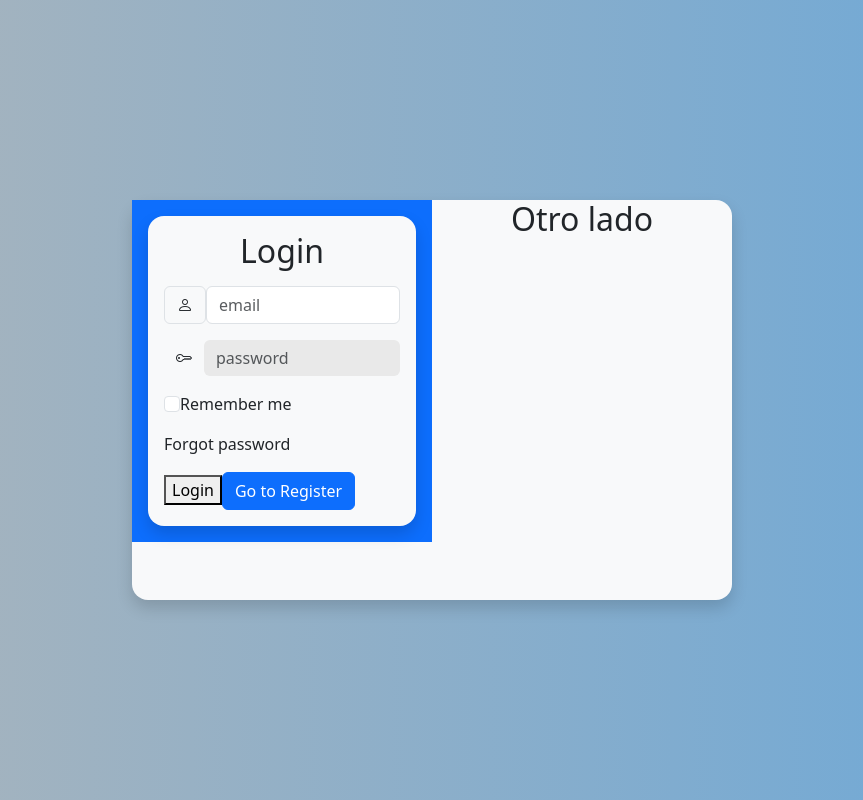
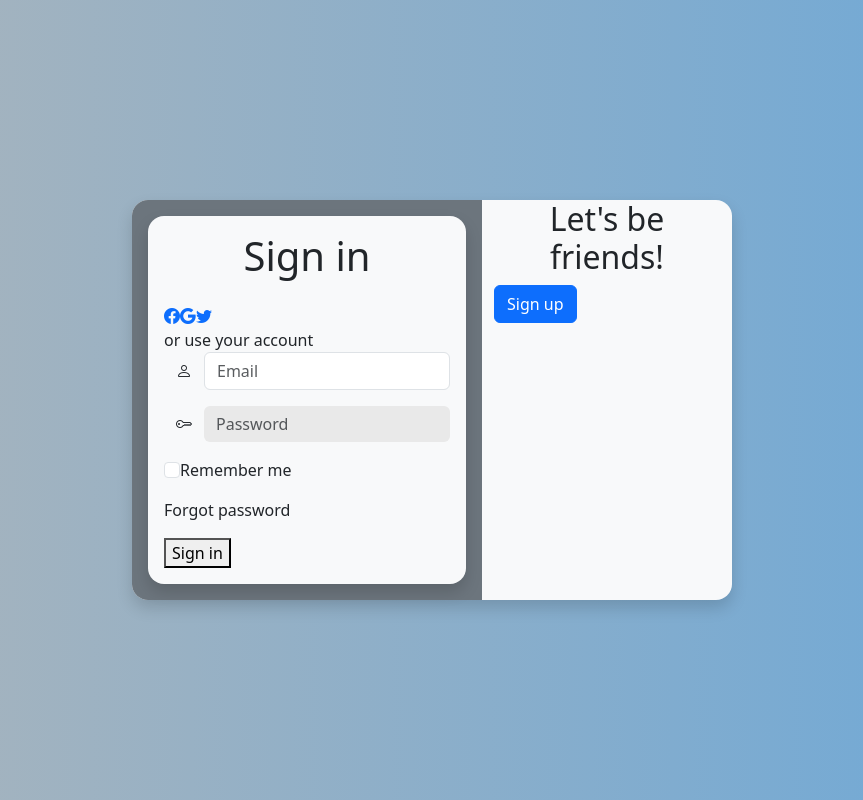
Before and after one commit to Ssamuelfernandez/LoginSocialWeb, a Vue app: page /login in a window 1280 px wide. Shown: the whole page, without its empty margins (208-1071 px from the left). Built offline with nearby package versions, Linux system fonts and the light colour scheme.

Commit message:
14 de octubre

```diff
--- a/src/views/LoginView.vue
+++ b/src/views/LoginView.vue
@@ -2,26 +2,32 @@
 
     <div class="container bg-light position-absolute top-50 start-50 translate-middle rounded-4 shadow">
 
-        <div v-if="view === 'login'" id="animationContainerLogin" class="container-login flip-vertical-right">
+        <div v-if="view === 'login'" id="animationContainerLogin" class="container-login flip-vertical-right h-100">
 
-            <div class="row align-items-start">
+            <div class="row h-100">
 
-                <div class="col-lg-6 bg-primary p-3">
+                <div class="col-lg-7 bg-secondary p-3 rounded-start-4 h-100">
 
-                    <div class="bg-light p-3 rounded-4 shadow">
+                    <div class="bg-light p-3 rounded-4 shadow h-100">
 
                         <form action="#">
 
-                            <h2 class="text-center mb-3">Login</h2>
+                            <h1 class="text-center mb-4">Sign in</h1>
+                            <div class="social-container">
+                                <a href="#" class="social"><i class="bi bi-facebook"></i></a>
+                    <a href="#" class="social"><i class="bi bi-google"></i></a>
+                    <a href="#" class="social"><i class="bi bi-twitter"></i></a>
+                </div>
+                <span>or use your account</span>
                             <div class="mb-3 d-flex">
-                                <span class="input-group-text"><i class="bi bi-person"></i></span>
-                                <input type="email" class="form-control" placeholder="email">
+                                <span class="input-group-text" style="background: transparent; border: transparent;"><i class="bi bi-person"></i></span>
+                                <input type="email" class="form-control" placeholder="Email">
                             </div>
 
                             <div class="mb-3 d-flex">
                                 <span class="input-group-text" style="background: transparent; border: transparent;"><i
                                         class="bi bi-key"></i></span>
-                                <input type="password" class="form-control" placeholder="password"
+                                <input type="password" class="form-control" placeholder="Password"
                                     style="background-color: rgb(233, 233, 233); border: transparent;">
                             </div>
 
@@ -36,9 +42,8 @@
                                 </div>
                             </div>
 
-                            <button type="submit">Login</button>
+                            <button type="submit">Sign in</button>
 
-                            <a type="button" @click="changeRoute('register')" id="startAnimationButtonLogin" class="btn btn-primary">Go to Register</a>
                         </form>
 
                     </div>
@@ -47,9 +52,11 @@
 
                 </div>
 
-                <div class="col-lg-6">
+                <div class="col-lg-5">
 
-                    <h2 class="text-center">Otro lado</h2>
+                    <h2 class="text-center">Let's be friends!</h2>
+
+                    <a type="button" @click="changeRoute('register')" id="startAnimationButtonLogin" class="btn btn-primary">Sign up</a>
 
                 </div>
 
@@ -63,7 +70,10 @@
 
             <div class="col-lg-6">
 
-                <h2 class="text-center">Otro lado</h2>
+                <h2 class="text-center">Welcome Back!</h2>
+
+                <button type="button" id="startAnimationButtonRegister" class="btn btn-primary" @click="changeRoute('login')">Sign in</button>
+
 
             </div>
 
@@ -73,7 +83,14 @@
 
                     <form action="#">
 
-                        <h2 class="text-center mb-3">register</h2>
+                        <h2 class="text-center mb-3">Create Account</h2>
+                        <div class="social-container">
+                    <a href="#" class="social"><i class="bi bi-facebook"></i></a>
+                    <a href="#" class="social"><i class="bi bi-google"></i></a>
+                    <a href="#" class="social"><i class="bi bi-twitter"></i></a>
+                </div>
+                <span>or use your email for registration</span>
+
                         <div class="mb-3 d-flex">
                             <span class="input-group-text"><i class="bi bi-person"></i></span>
                             <input type="email" class="form-control" placeholder="email">
@@ -89,9 +106,7 @@
 
 
 
-                        <button type="submit">Register</button>
-
-                        <button type="button" id="startAnimationButtonRegister" class="btn btn-primary" @click="changeRoute('login')">Go to Login</button>
+                        <button type="submit">Sign up</button>
                     </form>
 
                 </div>
```
